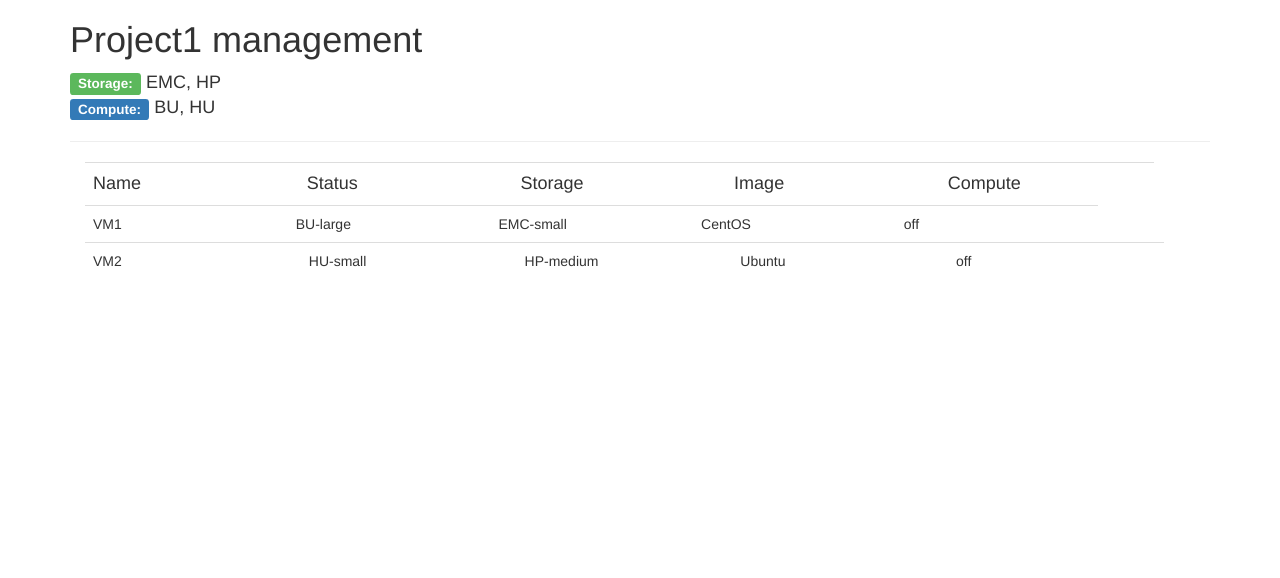
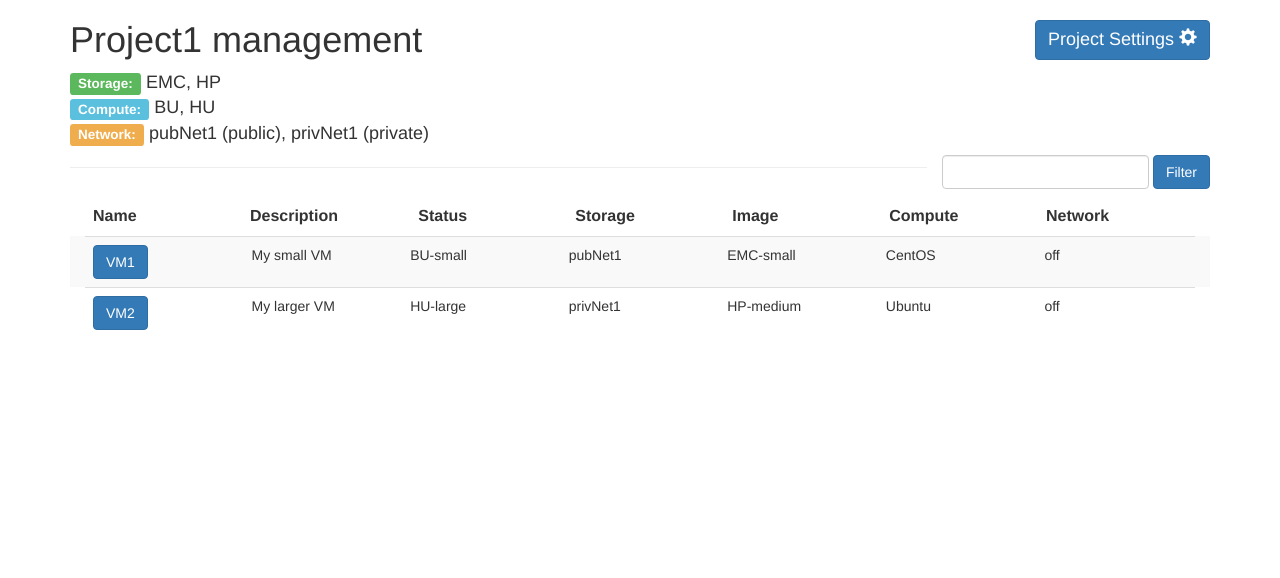
Before and after one commit to CCI-MOC/ui, a Django app: page /project_space/manage in a window 1280 px wide. Shown: the part 52-630 px from the top of the page. Run offline with Django 3.2, Linux system fonts and the light colour scheme; some libraries are stand-ins or nearby versions.

Commit message:
touched up manage, login, projects

```diff
--- a/marketUI/templates/manage.html
+++ b/marketUI/templates/manage.html
@@ -5,29 +5,52 @@
 {% block content %}
 
   <div>
-  <h1>Project1 management</h1>
+    <h1>Project1 management
+    <a href="/project_space/manage/settings" style="float:right; font-size:large" class="btn btn-primary" >
+      Project Settings
+      <span class="glyphicon glyphicon-cog"></span>
+    </a>
+    </h1>
+
     <div style="font-size:large">
       <span class="label label-success">Storage:</span> EMC, HP <br>
-    <span class="label label-primary">Compute:</span> BU, HU
+      <span class="label label-info">Compute:</span> BU, HU <br>
+      <span class="label label-warning">Network:</span> pubNet1 (public), privNet1 (private)
     </div>
+    <form class="navbar-form navbar-right" role="search">
+      <div class="form-group">
+        <input type="text" class="form-control" placeholder="">
+      </div>
+      <button type="submit" class="btn btn-primary">Filter</button>
+    </form>
+
   </div>
 
-  <table class="table table-hover">
+<hr>
+  <table class="table table-hover table-striped">
     <!-- HARDCODED ROW OF FIELDS -->
-    <tr class="col-lg-12" style="font-size:large">
+    <thead>
+      <tr class="col-lg-12" style="font-size:medium; font-weight:bold">
         <td  class="col-lg-1">Name</td>
+        <td  class="col-lg-1">Description</td>
         <td  class="col-lg-1">Status</td>
         <td  class="col-lg-1">Storage</td>
         <td  class="col-lg-1">Image</td>
         <td  class="col-lg-1">Compute</td>
-      <hr>
+        <td  class="col-lg-1">Network</td>
+
       </tr>
+    </thead>
 
     {% for VM in project_VMs %}
       <tr class="col-lg-12">
-        <td  class="col-lg-1">{{ VM.name }}</td>
+        <td  class="col-lg-1">
+        <span class="btn btn-primary">
+        {{ VM.name }}</span>
+        </td>
+        <td  class="col-lg-1">{{ VM.desc }}</td>
         {% for key,value in VM.fields.items %}
-          <td  class="col-lg-1 col-lg-offset-1">{{ value }}</td>
+          <td  class="col-lg-1">{{ value }}</td>
         {% endfor %}
       </tr>
     {% endfor %}
--- a/marketUI/templates/projects.html
+++ b/marketUI/templates/projects.html
@@ -1,6 +1,7 @@
 {% extends "base.html" %}
 
 {% block content %}
+<div style="padding-left:300px; padding-right:300px;">
   <h1 >
   Welcome to the Projects Page. </br>
   Enter or create a project.
@@ -9,7 +10,7 @@
   <table class="table table-hover">
     {% for project in user_projects %}
       <tr class="col-lg-12">
-        <td  class="col-lg-2" style="font-size:large"><a href="../project_space/manage">{{ project.name }}</a></td>
+        <td  class="col-lg-2" style="font-size:large"><a class="btn btn-primary" href="../project_space/manage">{{ project.name }}</a></td>
         <td class="col-lg-6">{{ project.desc }}</td>
       </tr>
     {% endfor %}
@@ -17,4 +18,5 @@
 
 {% include "create_project.html" %}
 
+</div>
 {% endblock %}
--- a/marketUI/views.py
+++ b/marketUI/views.py
@@ -3,7 +3,7 @@ from django.http import HttpResponse
 
 
 def login(request):
-	return render(request, 'login.html', {'OCXlogin': 'OCX login.'})
+	return render(request, 'login.html', {'OCXlogin': 'OCXi'})
 
 def create_user(request):
 	return render(request, 'create_user.html', {'register': 'create new user page.'})
@@ -30,8 +30,8 @@ def market(request):
 
 def manage(request):
 	VMs = [
-		{'name': 'VM1', 'fields': {'compute':'BU-large', 'storage': 'EMC-small', 'image': 'CentOS', 'status': 'off'}},
-		{'name': 'VM2', 'fields': {'compute':'HU-small', 'storage': 'HP-medium', 'image': 'Ubuntu', 'status': 'off'}} ]
+		{'name': 'VM1', 'desc': 'My small VM', 'fields': {'compute':'BU-small', 'network': 'pubNet1', 'storage': 'EMC-small', 'image': 'CentOS', 'status': 'off'}},
+		{'name': 'VM2', 'desc': 'My larger VM', 'fields': {'compute':'HU-large', 'network': 'privNet1', 'storage': 'HP-medium', 'image': 'Ubuntu', 'status': 'off'}} ]
 
 	return render(request, 'manage.html', {'project_VMs': VMs})
 
```
Also changed, not shown: marketUI/templates/login.html (+7 -4 lines). Lines whose indentation alone changed are shown as unchanged.
